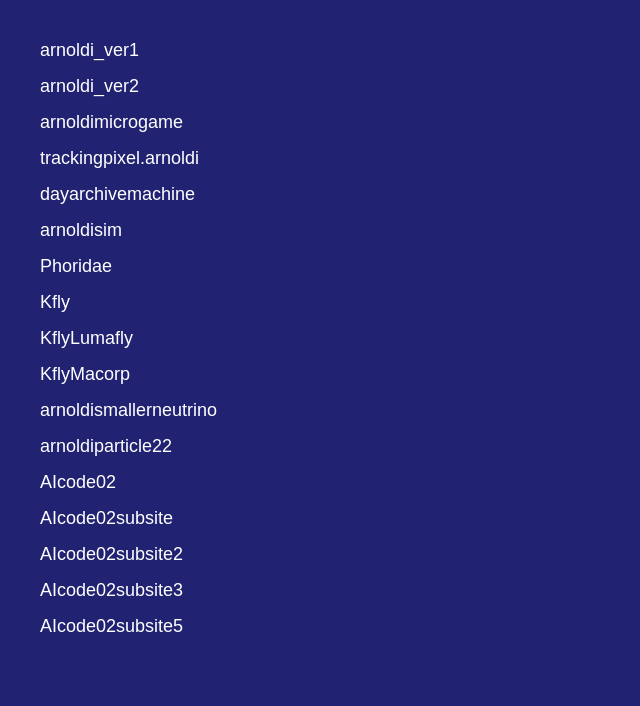
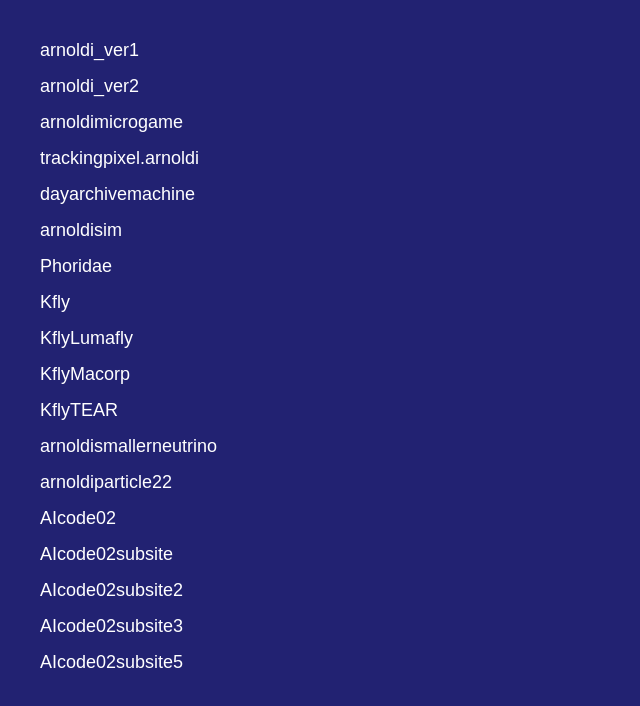
Before and after one commit to Marnoldi/arnoldiarchive, a plain HTML site: page index.html in a window 1280 px wide. Shown: the whole page, without its empty margins (0-640 px from the left). Drawn offline with Linux system fonts and the light colour scheme.

Commit message:
Add KflyTEAR link to index.html

```diff
--- a/index.html
+++ b/index.html
@@ -42,6 +42,7 @@
         <li><a href="https://marnoldi.github.io/Kfly/"target="_blank">Kfly</a></li>
         <li><a href="https://marnoldi.github.io/Kfly/Lumafly/"target="_blank">KflyLumafly</a></li>
         <li><a href="https://marnoldi.github.io/Kfly/Macorp/"target="_blank">KflyMacorp</a></li>
+        <li><a href="https://marnoldi.github.io/Kfly/TEAR/"target="_blank">KflyTEAR</a></li>
         <li><a href="https://marnoldi.github.io/arnoldismallerneutrino/" target="_blank">arnoldismallerneutrino</a></li>
         <li><a href="https://marnoldi.github.io/arnoldiparticle22/" target="_blank">arnoldiparticle22</a></li>
         <li><a href="https://marnoldi.github.io/AIcode02/" target="_blank">AIcode02</a></li>
```
